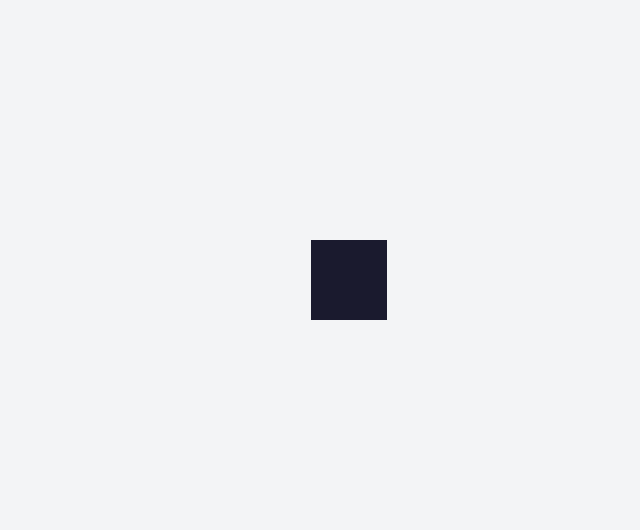
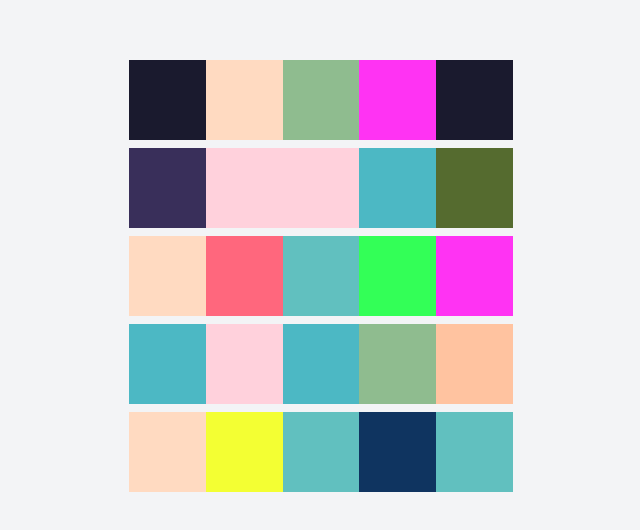
Before and after one commit to Mohib008/Friendslist, a Next.js app: page / in a window 1280 px wide. Shown: the part 3360-3890 px from the top of the page, without its empty margins (299-939 px from the left). Built offline with nearby package versions, Linux system fonts and the light colour scheme.

Commit message:
new updates

```diff
--- /dev/null
+++ b/Components/colorBoxGrid.jsx
@@ -0,0 +1,13 @@
+import React from "react";
+import ColorBox from "./colorBox";
+
+function colorBoxGrid() {
+  const boxes = [];
+  for (let i = 0; i < 25; i++) {
+    boxes.push(<ColorBox key={i} />);
+    // The key prop is used to uniquely identify each ColorBox component in the array.
+  }
+  return <div className="flex flex-rows flex-wrap h-110 w-110">{boxes}</div>;
+}
+
+export default colorBoxGrid;
--- a/app/page.tsx
+++ b/app/page.tsx
@@ -5,7 +5,7 @@ import App from "../Components/app";
 import Footer from "../Components/footer";
 import FormAddFriend from "../Components/FormAddFriend";
 import BgColor from "../Components/BgColor";
-import ColorBox from "../Components/colorBox";
+import ColorBoxGrid from "../Components/colorBoxGrid";
 
 export default function Home() {
   const [friends, setFriends] = useState<string[]>([]);
@@ -31,7 +31,7 @@ export default function Home() {
         <BgColor />
       </section>
       <section className="grid grid-cols h-screen w-screen bg-gray-100 items-center justify-center gap-4">
-        <ColorBox />
+        <ColorBoxGrid />
       </section>
     </div>
   );
```
